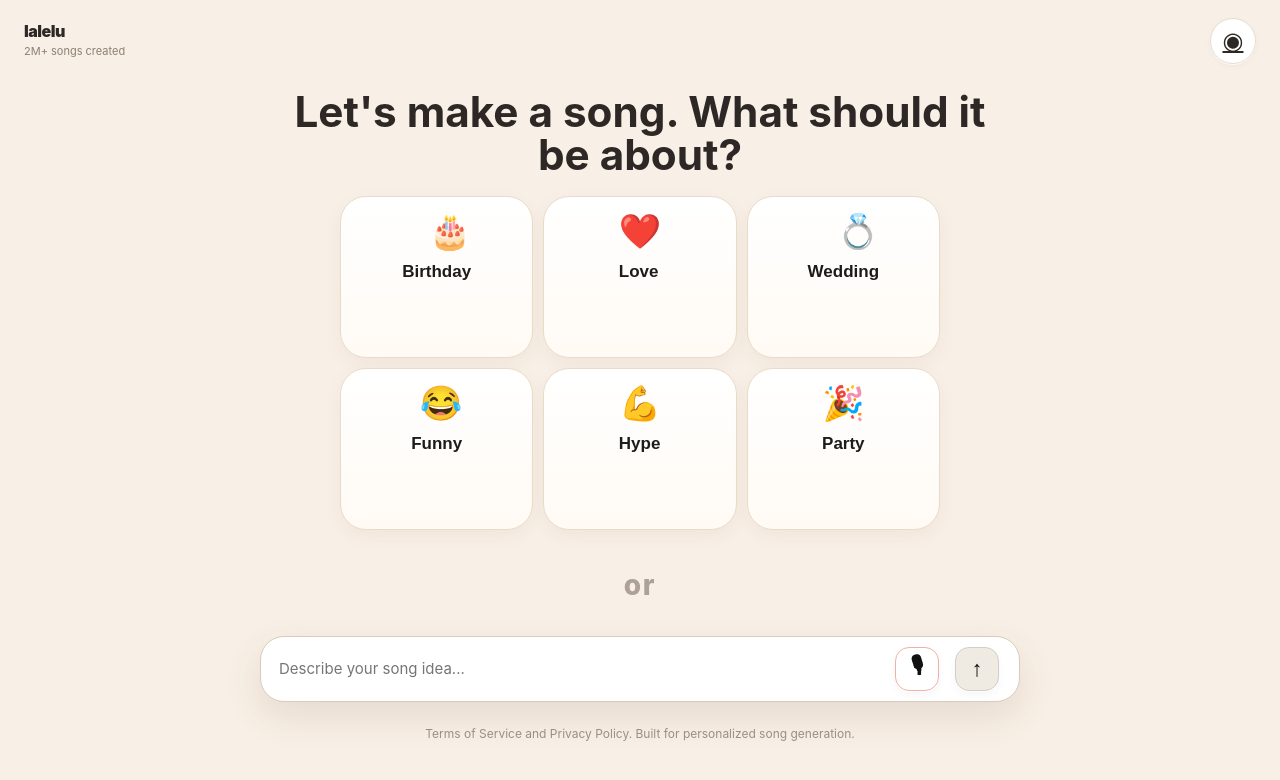
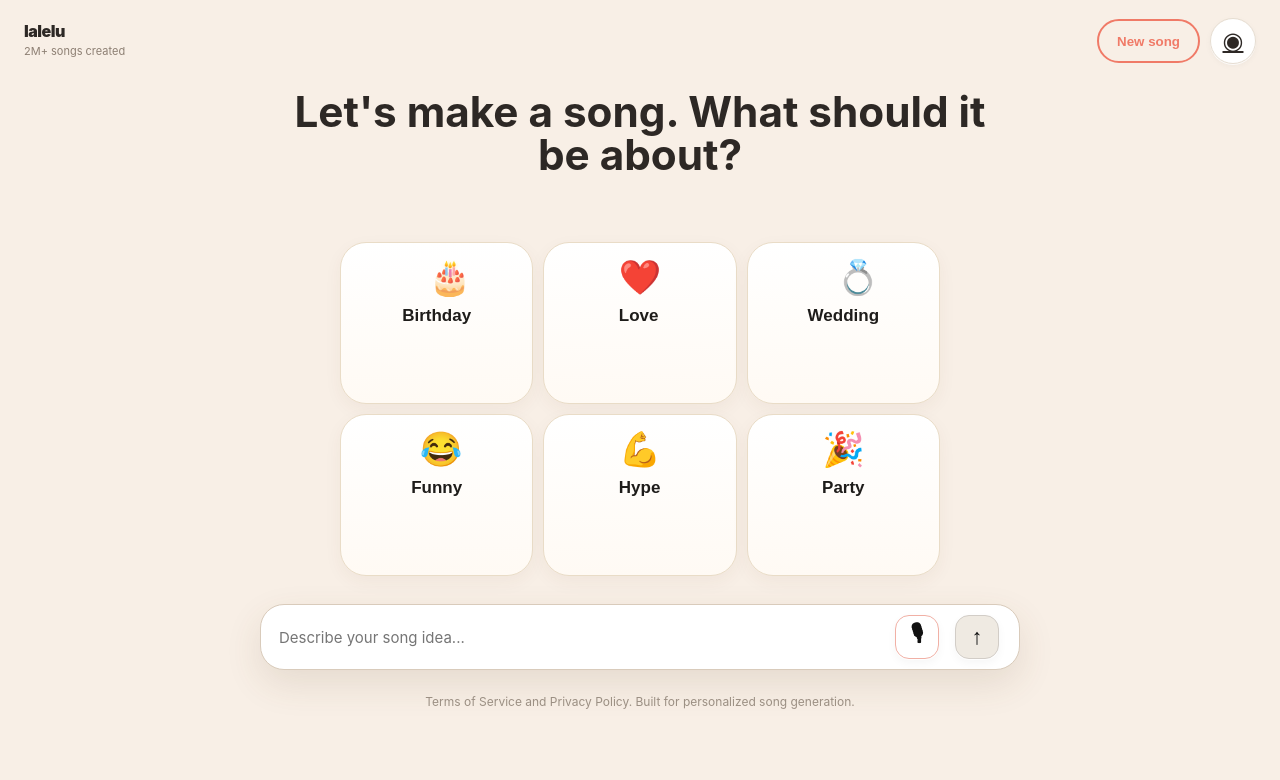
Before and after one commit to Pevznergo/lalalu, a Next.js app: page / in a window 1280 px wide. Shown: the top 780 px of the page. Built offline with nearby package versions, Linux system fonts and the light colour scheme.

Commit message:
style(design): add lalelu chat flow and animations

```diff
--- a/app/page.tsx
+++ b/app/page.tsx
@@ -1,9 +1,11 @@
 "use client";
 
+import { useMemo, useRef, useState } from "react";
 import Link from "next/link";
-import { useRef, useState } from "react";
 
-const quickPrompts = [
+type Step = "topic" | "style" | "chat";
+
+const topics = [
   { emoji: "🎂", label: "Birthday" },
   { emoji: "❤️", label: "Love" },
   { emoji: "💍", label: "Wedding" },
@@ -12,42 +14,111 @@ const quickPrompts = [
   { emoji: "🎉", label: "Party" }
 ];
 
+const styles = [
+  { emoji: "🎤", label: "Pop" },
+  { emoji: "🧢", label: "Rap / Hip-hop" },
+  { emoji: "🤘", label: "Rock" },
+  { emoji: "🎧", label: "Electronic" },
+  { emoji: "🪕", label: "Folk" },
+  { emoji: "🌼", label: "Indie" },
+  { emoji: "🪩", label: "80s" },
+  { emoji: "🎻", label: "Classical" }
+];
+
 export default function HomePage() {
   const formRef = useRef<HTMLFormElement>(null);
+  const [step, setStep] = useState<Step>("topic");
+  const [topic, setTopic] = useState("");
+  const [style, setStyle] = useState("");
   const [story, setStory] = useState("");
+  const [showNewSongConfirm, setShowNewSongConfirm] = useState(false);
+
+  const assistantText = useMemo(() => {
+    if (step === "topic") {
+      return "Let's make a song. What should it be about?";
+    }
+    if (step === "style") {
+      return "Now choose a style, or just tell me what you feel.";
+    }
+    return "Write a few details and I'll turn it into a draft.";
+  }, [step]);
+
+  function pickTopic(nextTopic: string) {
+    setTopic(nextTopic);
+    setStory(nextTopic);
+    setStep("style");
+  }
+
+  function pickStyle(nextStyle: string) {
+    setStyle(nextStyle);
+    const nextStory = topic ? `${topic}. Style: ${nextStyle}` : `Style: ${nextStyle}`;
+    setStory(nextStory);
+    setStep("chat");
+  }
 
   function submitStory(nextStory: string) {
     setStory(nextStory);
-    requestAnimationFrame(() => {
-      formRef.current?.requestSubmit();
-    });
+    requestAnimationFrame(() => formRef.current?.requestSubmit());
   }
 
   return (
-    <main className="page">
+    <main className="page app-shell">
       <header className="topbar">
         <div className="brand-wrap">
           <div className="brand">lalelu</div>
           <p className="brand-subtitle">2M+ songs created</p>
         </div>
+        <div className="topbar-actions">
+          <button className="ghost-pill" type="button" onClick={() => setShowNewSongConfirm(true)}>
+            New song
+          </button>
           <Link className="profile-button" href="/my-songs" aria-label="Account">
             <span className="profile-icon">◉</span>
           </Link>
+        </div>
       </header>
 
-      <section className="hero hero-center">
+      {showNewSongConfirm ? (
+        <div className="modal-backdrop" role="presentation" onClick={() => setShowNewSongConfirm(false)}>
+          <div className="confirm-modal" role="dialog" aria-modal="true" onClick={(event) => event.stopPropagation()}>
+            <button className="modal-close" type="button" aria-label="Close" onClick={() => setShowNewSongConfirm(false)}>
+              ×
+            </button>
+            <h2>Are you sure you want to start a new song?</h2>
+            <button
+              className="confirm-primary"
+              type="button"
+              onClick={() => {
+                setShowNewSongConfirm(false);
+                setStep("topic");
+                setTopic("");
+                setStyle("");
+                setStory("");
+              }}
+            >
+              New song
+            </button>
+            <button className="confirm-secondary" type="button" onClick={() => setShowNewSongConfirm(false)}>
+              Continue editing
+            </button>
+          </div>
+        </div>
+      ) : null}
+
+      <section className={`hero hero-center step-${step}`}>
         <div className="hero-copy">
-          <h1>Let&apos;s make a song. What should it be about?</h1>
+          <h1>{assistantText}</h1>
         </div>
 
-        <div className="starter-grid" aria-label="Song ideas">
-          {quickPrompts.map(({ emoji, label }) => (
-            <button
-              key={label}
-              className="starter-card"
-              type="button"
-              onClick={() => submitStory(label)}
-            >
+        <div className="selected-row" aria-live="polite">
+          {topic ? <span className="selected-chip">{topic}</span> : null}
+          {style ? <span className="selected-chip selected-chip-muted">{style}</span> : null}
+        </div>
+
+        {step === "topic" ? (
+          <div className="starter-grid starter-grid-topics" aria-label="Song ideas">
+            {topics.map(({ emoji, label }) => (
+              <button key={label} className="starter-card" type="button" onClick={() => pickTopic(label)}>
                 <span className="starter-emoji" aria-hidden="true">
                   {emoji}
                 </span>
@@ -55,15 +126,31 @@ export default function HomePage() {
               </button>
             ))}
           </div>
+        ) : null}
 
+        {step === "style" ? (
+          <div className="starter-grid starter-grid-styles" aria-label="Song styles">
+            {styles.map(({ emoji, label }) => (
+              <button key={label} className="starter-card starter-card-style" type="button" onClick={() => pickStyle(label)}>
+                <span className="starter-emoji" aria-hidden="true">
+                  {emoji}
+                </span>
+                <strong>{label}</strong>
+              </button>
+            ))}
+          </div>
+        ) : null}
+
+        {step !== "topic" ? (
           <p className="hero-divider">or</p>
+        ) : null}
 
         <form ref={formRef} className="input-shell" action="/api/drafts" method="post">
           <input
             name="story"
             value={story}
             onChange={(event) => setStory(event.target.value)}
-            placeholder="Describe your song idea..."
+            placeholder={step === "topic" ? "Describe your song idea..." : "Add more details..."}
             aria-label="Describe your song idea"
             autoComplete="off"
             required
@@ -71,7 +158,7 @@ export default function HomePage() {
           <button className="mic-button" type="button" aria-label="Record voice note">
             <span aria-hidden="true">🎙</span>
           </button>
-          <button className="send-button" type="submit" aria-label="Build a song draft">
+          <button className="send-button" type="button" onClick={() => submitStory(story)} aria-label="Build a song draft">
             ↑
           </button>
         </form>
--- a/app/styles.css
+++ b/app/styles.css
@@ -31,6 +31,10 @@ a {
   min-height: 100vh;
   padding: 14px 22px 24px;
   background: var(--bg);
+}
+
+.app-shell {
+  position: relative;
 }
 
 .topbar {
@@ -78,6 +82,24 @@ a {
   transition: transform 160ms ease, box-shadow 160ms ease, background-color 160ms ease;
 }
 
+.topbar-actions {
+  display: flex;
+  align-items: center;
+  gap: 10px;
+}
+
+.ghost-pill {
+  min-height: 44px;
+  padding: 0 18px;
+  border: 2px solid #f07a67;
+  border-radius: 999px;
+  background: transparent;
+  color: #f07a67;
+  font-weight: 700;
+  cursor: pointer;
+  transition: transform 160ms ease, background-color 160ms ease, color 160ms ease, border-color 160ms ease;
+}
+
 .profile-icon {
   font-size: 24px;
   line-height: 1;
@@ -89,6 +111,10 @@ a {
   gap: 10px;
   padding-top: 12px;
   text-align: center;
+}
+
+.step-chat {
+  padding-top: 6px;
 }
 
 .hero-center {
@@ -142,11 +168,16 @@ p {
   margin: 8px auto 0;
 }
 
+.starter-grid-styles {
+  width: min(560px, 100%);
+}
+
 .starter-card {
   display: grid;
   align-content: start;
   justify-items: start;
-  gap: 12px;
+  align-items: start;
+  gap: 10px;
   min-height: 162px;
   padding: 14px;
   border: 1px solid #e9dcc7;
@@ -170,6 +201,18 @@ p {
   font-size: 17px;
   line-height: 1.02;
   color: #1e1c1a;
+  text-align: left;
+}
+
+.starter-card-style {
+  min-height: 86px;
+  grid-template-columns: auto 1fr;
+  align-items: center;
+}
+
+.starter-card-style .starter-emoji {
+  align-self: center;
+  margin-left: 0;
 }
 
 .hero-divider {
@@ -273,6 +316,112 @@ button:focus-visible,
   color: #111;
 }
 
+.starter-card strong,
+.starter-card span,
+.ghost-pill,
+.confirm-primary,
+.confirm-secondary,
+.selected-chip {
+  font-feature-settings: "kern" 1;
+  letter-spacing: 0;
+}
+
+.selected-row {
+  display: flex;
+  flex-wrap: wrap;
+  justify-content: center;
+  gap: 8px;
+  min-height: 36px;
+}
+
+.selected-chip {
+  display: inline-flex;
+  align-items: center;
+  min-height: 38px;
+  padding: 0 14px;
+  border-radius: 999px;
+  background: #f07a67;
+  color: #fff;
+  font-weight: 700;
+  font-size: 14px;
+}
+
+.selected-chip-muted {
+  background: #fff;
+  color: #2d2825;
+  border: 1px solid #e5d6c4;
+}
+
+.confirm-modal {
+  position: relative;
+  width: min(430px, calc(100vw - 32px));
+  padding: 28px 24px 22px;
+  border-radius: 22px;
+  background: #fff;
+  box-shadow: 0 28px 80px rgba(61, 42, 25, .24);
+}
+
+.confirm-modal h2 {
+  margin: 0 0 20px;
+  font-size: 28px;
+  line-height: 1.06;
+  letter-spacing: -.03em;
+}
+
+.confirm-primary,
+.confirm-secondary {
+  display: grid;
+  width: 100%;
+  min-height: 62px;
+  place-items: center;
+  border-radius: 14px;
+  border: 0;
+  font-size: 18px;
+  font-weight: 700;
+  cursor: pointer;
+  transition: transform 160ms ease, box-shadow 160ms ease, background-color 160ms ease, color 160ms ease;
+}
+
+.confirm-primary {
+  margin-bottom: 12px;
+  background: #ef7a66;
+  color: #fff;
+}
+
+.confirm-secondary {
+  background: #fff;
+  color: #7b6f66;
+  border: 2px solid #e0e4ea;
+}
+
+.modal-close {
+  position: absolute;
+  top: 16px;
+  right: 16px;
+  border: 0;
+  background: transparent;
+  color: #666;
+  font-size: 28px;
+  cursor: pointer;
+}
+
+.modal-backdrop {
+  position: fixed;
+  inset: 0;
+  z-index: 30;
+  display: grid;
+  place-items: center;
+  background: rgba(46, 36, 26, .38);
+  backdrop-filter: blur(2px);
+}
+
+.confirm-modal button:active,
+.ghost-pill:active,
+.confirm-primary:active,
+.confirm-secondary:active {
+  transform: translateY(1px) scale(.99);
+}
+
 .hero-footer {
   margin: 14px 0 0;
   color: #9b8f83;
@@ -360,17 +509,17 @@ pre {
 }
 
 @media (max-width: 800px) {
-  .starter-grid {
-    grid-template-columns: 1fr;
-  }
-
   .topbar {
     align-items: flex-start;
     flex-direction: column;
   }
 
-  .profile-button {
+  .topbar-actions {
     align-self: flex-end;
+  }
+
+  .starter-grid {
+    grid-template-columns: 1fr;
   }
 
   .input-shell {
@@ -382,6 +531,10 @@ pre {
     min-height: 150px;
   }
 
+  .starter-card-style {
+    min-height: 72px;
+  }
+
   .hero-subtitle {
     font-size: 16px;
   }
```
Lines whose indentation alone changed are shown as unchanged.
